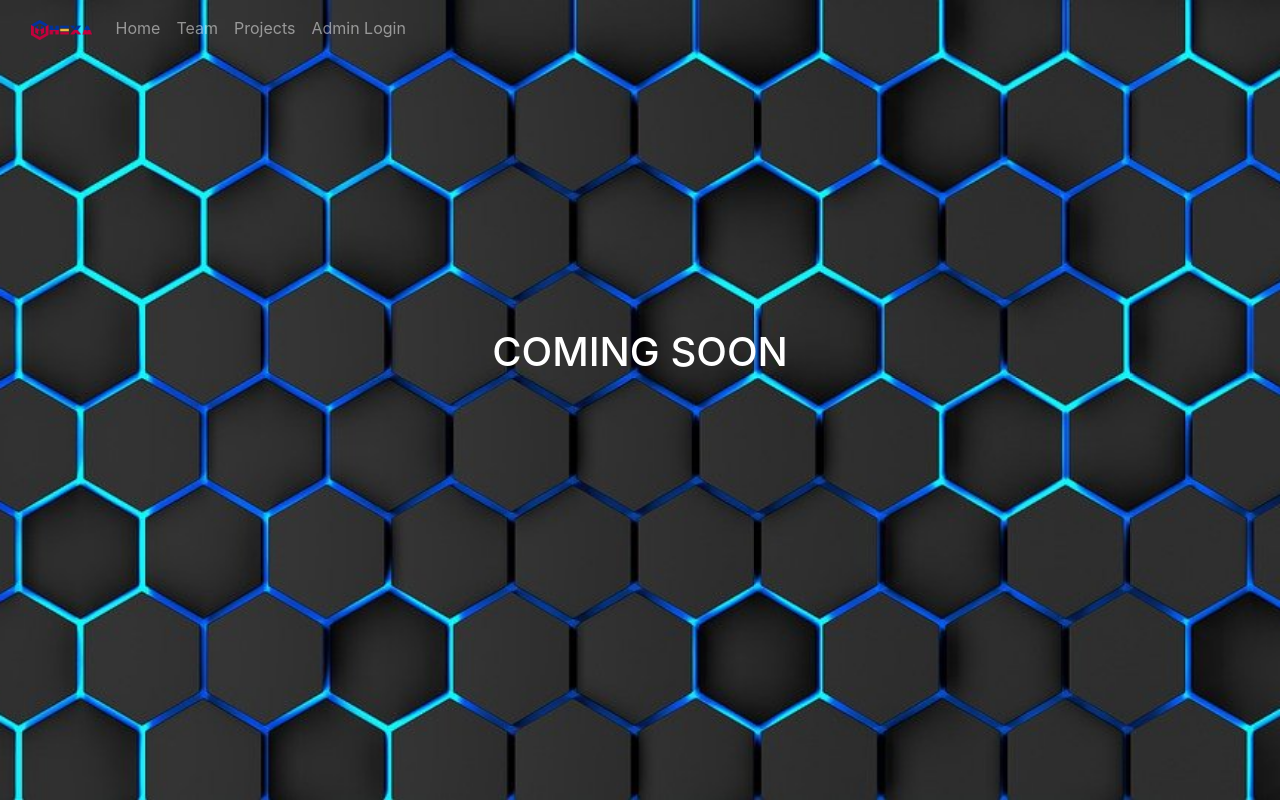
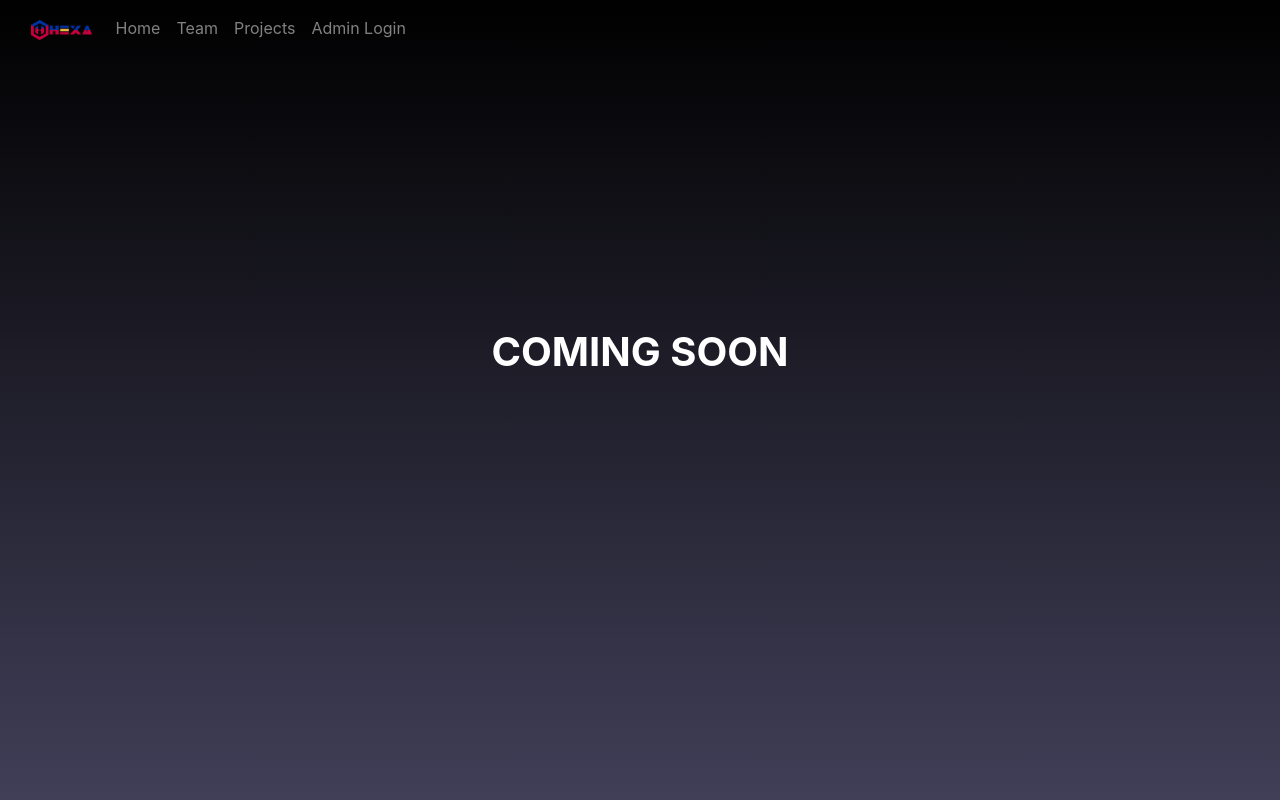
Before and after one commit to shielasabellita/hexa, a Django app: page / in a window 1280 px wide. Run offline with Django 3.2, Linux system fonts and the light colour scheme; some libraries are stand-ins or nearby versions.

Commit message:
feat: remove bg-image

```diff
--- a/api/templates/hello.html
+++ b/api/templates/hello.html
@@ -12,9 +12,12 @@
     <title>HEXA</title>
     <style>
         body, html {
-            background: url('{% static 'img/hexa_bg.jpg' %}') no-repeat center center fixed;
-            background-size: cover;
+            /* background: url('{% static 'img/hexa_bg.jpg' %}') no-repeat center center fixed;
+            background-size: cover; */
             /* background-image: linear-gradient(rgba(0, 0, 0, 1), rgba(0, 0, 0, 0.2)), url("{% static 'img/hexa_bg.jpg' %}"); */
+            /* background-color: rgb(29, 32, 43); */
+            background: -webkit-gradient(linear, left top, left bottom, from(rgb(0, 0, 0)), to(#413f58)) fixed;
+
         }
 
         .coming-soon {
@@ -88,7 +91,7 @@
   <!-- Navbar -->
 
   <div class="coming-soon">
-    <h1>COMING SOON</h1>
+    <h1><strong>COMING SOON</strong></h1>
 </div>
 
 
```
